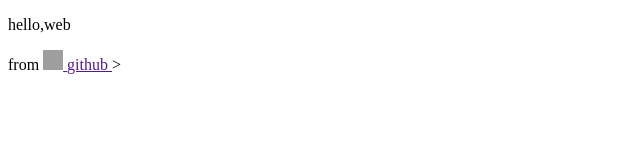
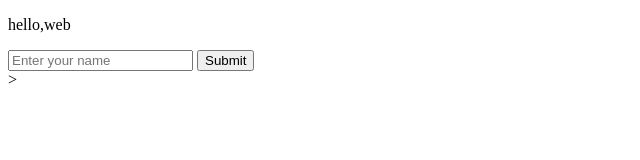
Before and after one commit to 5-12/5-12.github.io, a plain HTML site: page index.html in a window 1280 px wide. Shown: the whole page, without its empty margins (0-640 px from the left). Drawn offline with Linux system fonts and the light colour scheme; grey boxes are pictures that could not be loaded.

Commit message:
Initial commit

```diff
--- a/index.html
+++ b/index.html
@@ -7,10 +7,10 @@
 </head>
 <body>
     <p>hello,web</p>
-    from <a href="">
-        <img src="https://avatars.githubusercontent.com/u/102402?v=4" alt="avatar" width="20" height="20">
-        <span>github</span>
-    </a>
+    <form>
+        <input type="text" name="name" placeholder="Enter your name">
+        <input type="submit" value="Submit">
+    </form>
 </from>>
 </body>
 </html>
```
Also changed, not shown: 1 other file.
